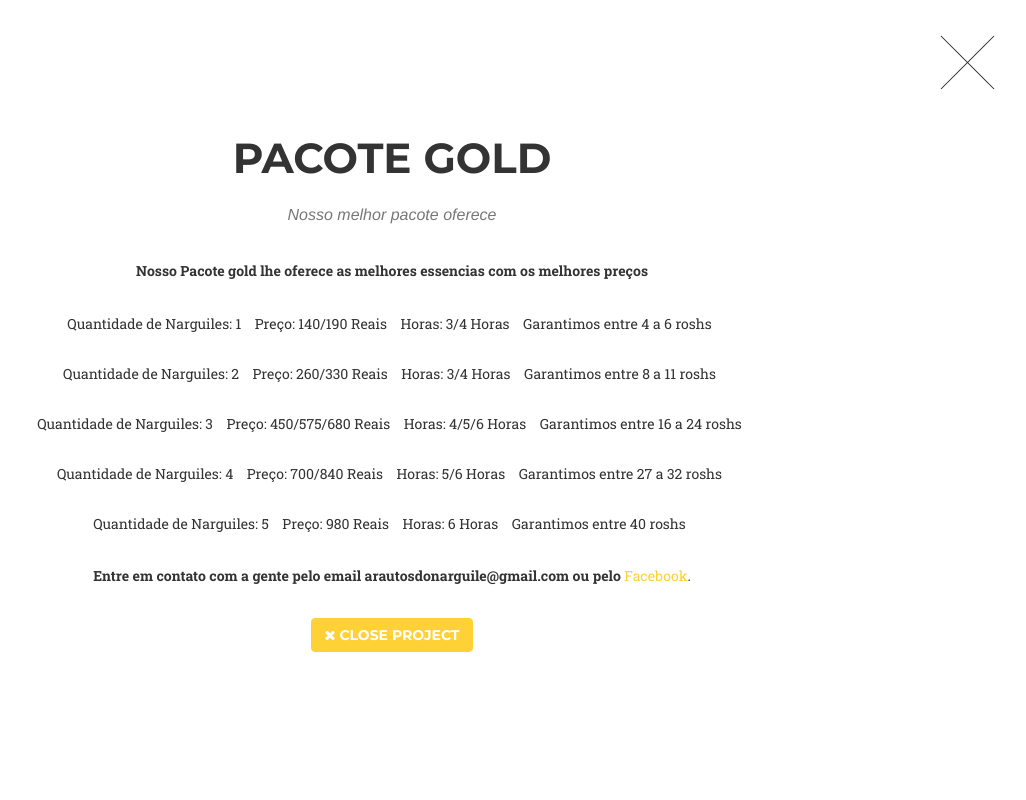
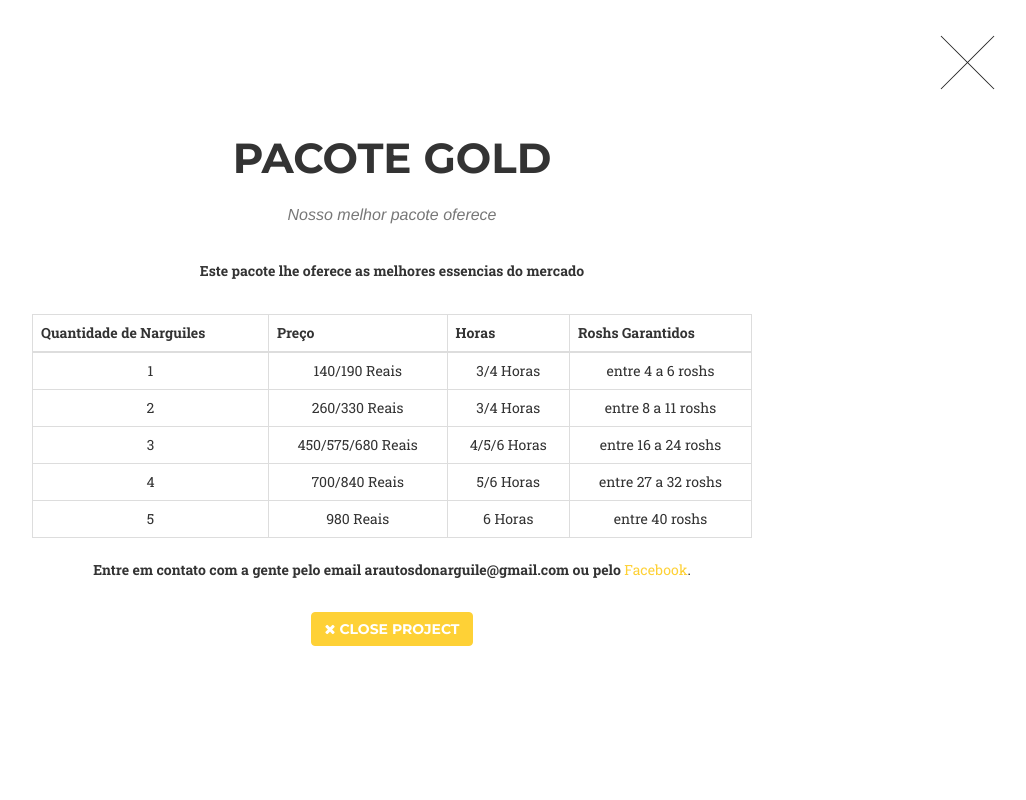
Before and after one commit to Mesquita23/arautosv2, a PHP site: page / in a window 1280 px wide, after a click that opens the changed part. Shown: the whole page, without its empty margins (248-1274 px from the left). Run offline with PHP 8.4, Linux system fonts and the light colour scheme; some libraries are stand-ins or nearby versions; some web fonts are replaced.

Commit message:
adicionado tabelas

```diff
--- a/index.php
+++ b/index.php
@@ -541,37 +541,50 @@
                                 <h2>Pacote GOLD</h2>
                                 <p class="item-intro text-muted">Nosso melhor pacote oferece</p>
                                <!-- <img class="img-responsive img-centered" src="img/portfolio/roundicons-free.png" alt=""> -->
-                                <p><strong>Nosso Pacote gold lhe oferece as melhores essencias com os melhores preços </strong></p>
-                                <ul class="list-inline">
-                                    <li>Quantidade de Narguiles: 1</li>
-                                    <li>Preço: 140/190 Reais</li>
-                                    <li>Horas: 3/4 Horas</li>
-                                    <li>Garantimos entre 4 a 6 roshs</li>
-                                </ul>
-                                 <ul class="list-inline">
-                                    <li>Quantidade de Narguiles: 2</li>
-                                    <li>Preço: 260/330 Reais</li>
-                                    <li>Horas: 3/4 Horas</li>
-                                    <li>Garantimos entre 8 a 11 roshs</li>
-                                </ul>
-                                 <ul class="list-inline">
-                                    <li>Quantidade de Narguiles: 3</li>
-                                    <li>Preço: 450/575/680 Reais</li>
-                                    <li>Horas: 4/5/6 Horas</li>
-                                    <li>Garantimos entre 16 a 24 roshs</li>
-                                </ul>
-                                <ul class="list-inline">
-                                    <li>Quantidade de Narguiles: 4</li>
-                                    <li>Preço: 700/840 Reais</li>
-                                    <li>Horas: 5/6 Horas</li>
-                                    <li>Garantimos entre 27  a 32 roshs</li>
-                                </ul>
-                                     <ul class="list-inline">
-                                    <li>Quantidade de Narguiles: 5</li>
-                                    <li>Preço: 980 Reais</li>
-                                    <li>Horas: 6 Horas</li>
-                                    <li>Garantimos entre 40 roshs</li>
-                                </ul>
+                                <p><strong>Este pacote lhe oferece as melhores essencias do mercado</strong></p>
+								<table class="table table-bordered">
+    <thead>
+      <tr>
+        <th>Quantidade de Narguiles</th>
+        <th>Preço</th>
+        <th>Horas</th>
+        <th>Roshs Garantidos</th>
+      </tr>
+    </thead>
+    <tbody>
+      <tr>
+        <td>1</td>
+        <td>140/190 Reais</td>
+        <td>3/4 Horas</td>
+        <td>entre 4 a 6 roshs</td>
+      </tr>
+      <tr>
+        <td>2</td>
+        <td>260/330 Reais</td>
+        <td>3/4 Horas</td>
+        <td>entre 8 a 11 roshs</td>
+      </tr>
+         <tr>
+        <td>3</td>
+        <td>450/575/680 Reais</td>
+        <td>4/5/6 Horas</td>
+        <td>entre 16 a 24 roshs</td>
+      </tr>
+         <tr>
+        <td>4</td>
+        <td>700/840 Reais</td>
+        <td>5/6 Horas</td>
+        <td>entre 27  a 32 roshs</td>
+      </tr>
+         <tr>
+        <td>5</td>
+        <td>980 Reais</td>
+        <td>6 Horas</td>
+        <td>entre 40 roshs</td>
+      </tr>
+
+    </tbody>
+  </table>
                                  <p><strong>Entre em contato com a gente pelo email arautosdonarguile@gmail.com ou pelo</strong> <a href="https://www.facebook.com/Arautosdonarguile/">Facebook</a>.</p>
                                 <button type="button" class="btn btn-primary" data-dismiss="modal"><i class="fa fa-times"></i> Close Project</button>
                             </div>
@@ -625,41 +638,53 @@
                         <div class="col-lg-8 col-lg-offset-2">
                             <div class="modal-body">
                                 <!-- Project Details Go Here -->
-                                <h2>Project Name</h2>
-                                <p class="item-intro text-muted">Lorem ipsum dolor sit amet consectetur.</p>
+                                <h2>Pacote Silver</h2>
+                                <p class="item-intro text-muted">Nosso pacote médio lhe oferece o melhor custo benefício possível</p>
                                 <!-- <img class="img-responsive img-centered" src="img/portfolio/treehouse-preview.png" alt=""> -->
-                                <p>Nosso pacote médio lhe oferece essas infom</p>
+                                <p><strong>Este pacote oferece essencias zomo e adalya</strong></p>
+                                <table class="table table-bordered">
+    <thead>
+      <tr>
+        <th>Quantidade de Narguiles</th>
+        <th>Preço</th>
+        <th>Horas</th>
+        <th>Roshs Garantidos</th>
+      </tr>
+    </thead>
+    <tbody>
+      <tr>
+        <td>1</td>
+        <td>70/90 Reais</td>
+        <td>3/4 Horas</td>
+        <td>entre 4 a 6 roshs</td>
+      </tr>
+      <tr>
+        <td>2</td>
+        <td>120/160 Reais</td>
+        <td>3/4 Horas</td>
+        <td>entre 8 a 11 roshs</td>
+      </tr>
+         <tr>
+        <td>3</td>
+        <td>200/250/320 Reais</td>
+        <td>3/4/5 Horas</td>
+        <td>entre 16 a 24 roshs</td>
+      </tr>
+         <tr>
+        <td>4</td>
+        <td>290/350 Reais</td>
+        <td>4/5 Horas</td>
+        <td>entre 27  a 32 roshs</td>
+      </tr>
+         <tr>
+        <td>5</td>
+        <td>500 Reais</td>
+        <td>6 Horas</td>
+        <td>entre 40 roshs</td>
+      </tr>
 
-                                 <ul class="list-inline">
-                                    <li>Quantidade de Narguiles: 1</li>
-                                    <li>Preço: 70/90 Reais</li>
-                                    <li>Horas: 3/4 Horas</li>
-                                    <li>Garantimos entre 4 a 6 roshs</li>
-                                </ul>
-                                 <ul class="list-inline">
-                                    <li>Quantidade de Narguiles: 2</li>
-                                    <li>Preço: 120/160 Reais</li>
-                                    <li>Horas: 3/4 Horas</li>
-                                    <li>Garantimos entre 8 a 11 roshs</li>
-                                </ul>
-                                 <ul class="list-inline">
-                                    <li>Quantidade de Narguiles: 3</li>
-                                    <li>Preço: 200/250/320 Reais</li>
-                                    <li>Horas: 3/4/5 Horas</li>
-                                    <li>Garantimos entre 16 a 24 roshs</li>
-                                </ul>
-                                <ul class="list-inline">
-                                    <li>Quantidade de Narguiles: 4</li>
-                                    <li>Preço: 290/350 Reais</li>
-                                    <li>Horas: 4/5 Horas</li>
-                                    <li>Garantimos entre 27  a 32 roshs</li>
-                                </ul>
-                                     <ul class="list-inline">
-                                    <li>Quantidade de Narguiles: 5</li>
-                                    <li>Preço: 500 Reais</li>
-                                    <li>Horas: 6 Horas</li>
-                                    <li>Garantimos entre 40 roshs</li>
-                                </ul>
+    </tbody>
+  </table>
 
                                 <p><strong>Entre em contato com a gente pelo email arautosdonarguile@gmail.com ou pelo</strong> <a href="https://www.facebook.com/Arautosdonarguile/">Facebook</a>.</p>
                                 <button type="button" class="btn btn-primary" data-dismiss="modal"><i class="fa fa-times"></i> Close Project</button>
@@ -684,13 +709,14 @@
                 </div>
                 <div class="container">
                     <div class="row">
-                        <div class="col-lg-8 col-lg-offset-2">
-                            <div class="modal-body">
+                        <div class="col-lg-8 col-lg-offset-2" >
+                            <div class="modal-body redondo " >
                                 <!-- Project Details Go Here -->
                                 <h2>Onde você quiser</h2>
                                 <p class="item-intro text-muted">Nosso serviço vai até você</p>
-                                <img class="img-responsive img-centered" src="public/img/portfolio/pontao2.png" alt="">
-                                <p>Nos não só podemos lhe oferecer o serviço em áreas privadas mas também em locais públicos como o pontão!</p>
+								<style type="text/css">img{border-radius: 10px;} </style>
+                                <img  class="img-responsive img-centered" src="public/img/portfolio/pontao2.png" alt="" >
+                                <p>Nós não só podemos lhe oferecer o serviço em áreas privadas mas também em locais públicos como o pontão!</p>
                                 <p><strong>Entre em contato com a gente pelo email arautosdonarguile@gmail.com ou pelo</strong> <a href="https://www.facebook.com/Arautosdonarguile/">Facebook</a>.</p>
                                 <button type="button" class="btn btn-primary" data-dismiss="modal"><i class="fa fa-times"></i> Close Project</button>
                                 <ul class="list-inline">
```
